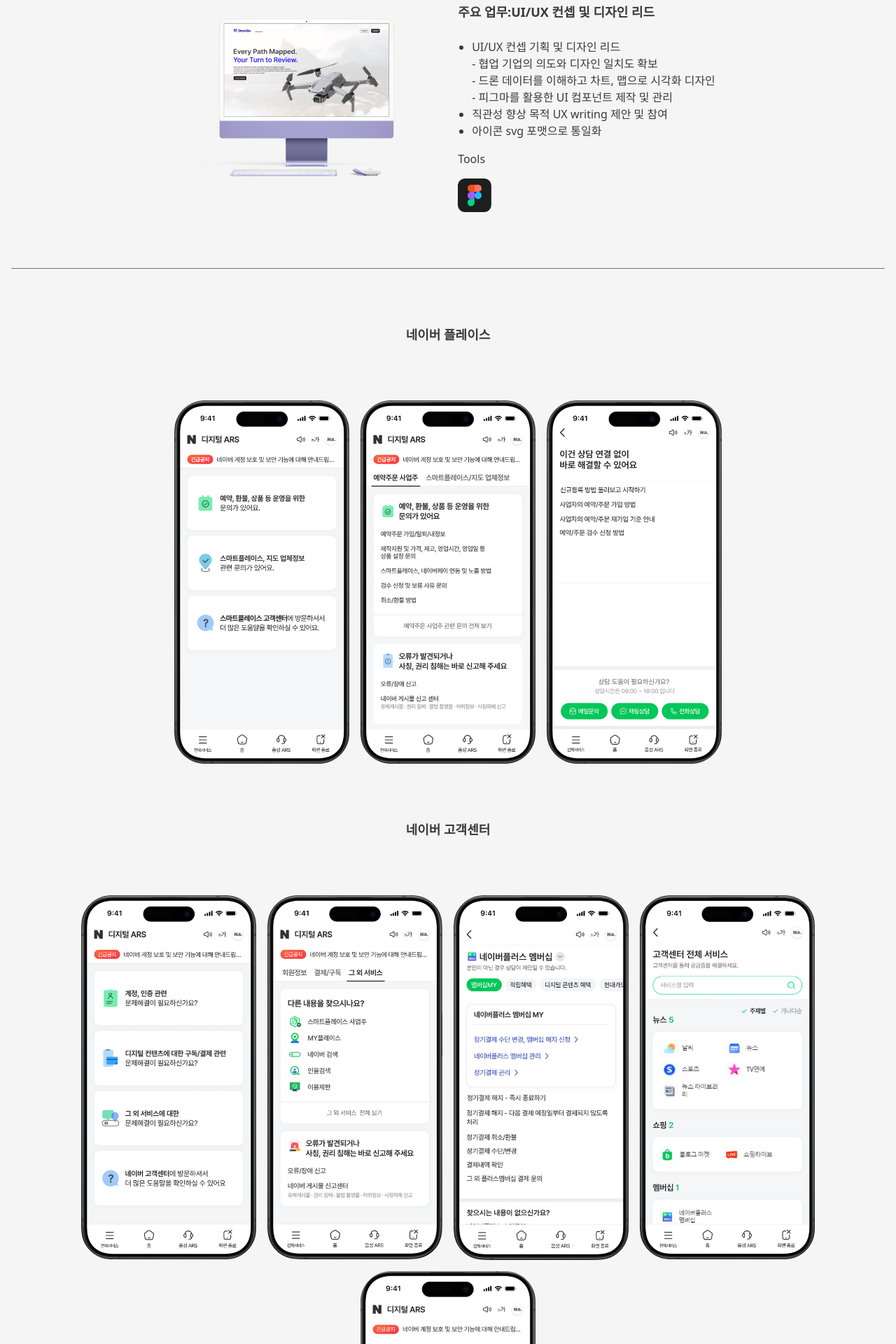
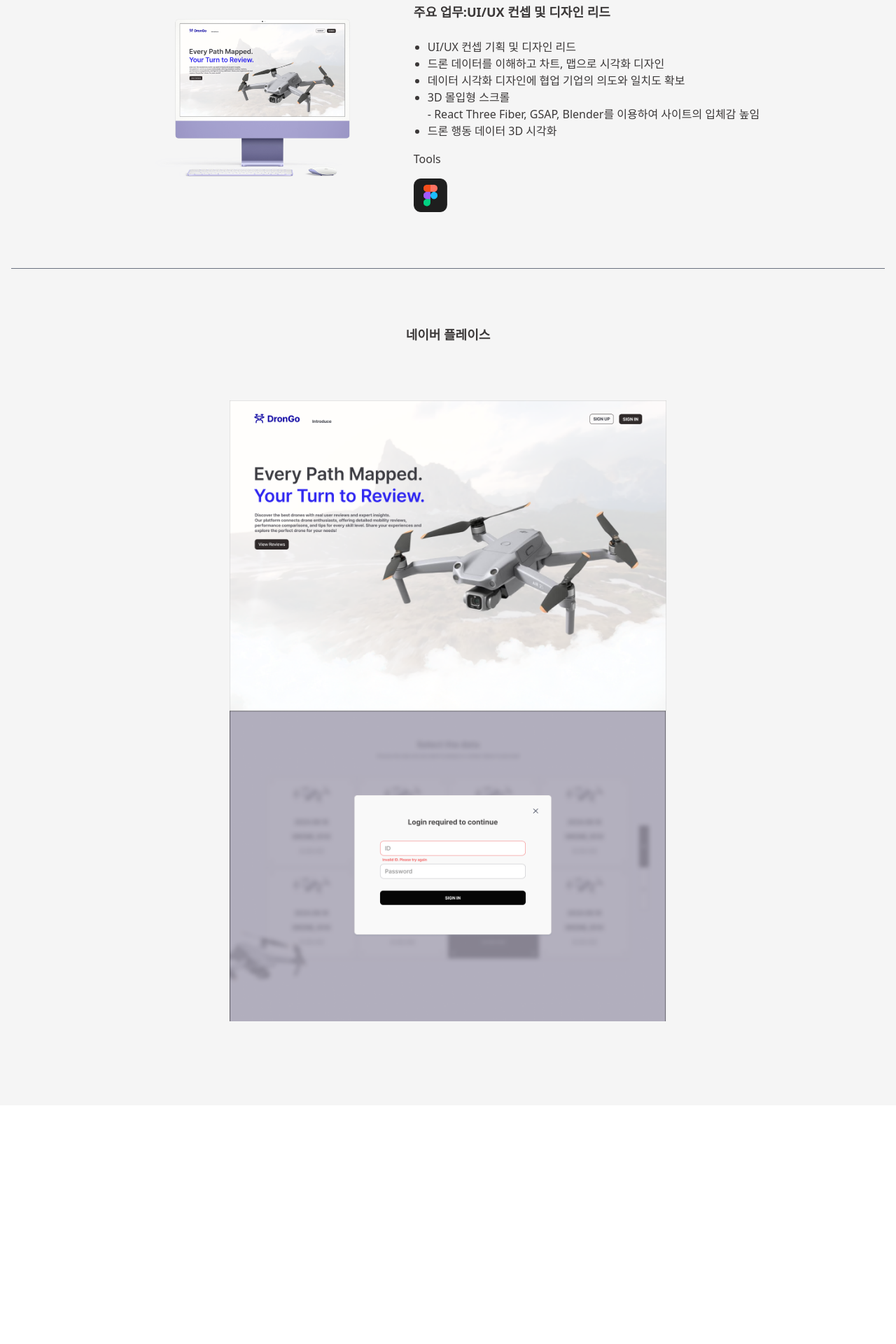
Before and after one commit to hyebinkimsdf/portfolio, a React (Vite) app: page /droneGo in a window 1280 px wide. Shown: the part 340-2260 px from the top of the page at 70% size. After the commit the page ends 1919 px from the top, so only its background shows below. Built offline with nearby package versions, Linux system fonts and the light colour scheme.

Commit message:
add: drone 이미지 자료 추가

```diff
--- a/src/pages/Drone.tsx
+++ b/src/pages/Drone.tsx
@@ -1,7 +1,7 @@
 export function Drone() {
   return (
     <div className="w-full min-h-screen pt-10 bg-[#F5F5F5] text-[#3B3838] flex flex-col justify-center items-center mx-auto px-4 pb-10">
-      <div className="text-center w-full flex flex-col justify-center items-center mt-20 pb-20 border-b-gray-500 border-b-[1px]">
+      <div className="text-center w-full flex flex-col justify-center items-center mt-20 pb-20 max-w-[1440px] border-b-gray-500 border-b-[1px]">
         <p className="text-[40px] md:text-[60px] font-bold mb-4 text-[#342DC2]">
           드론 데이터 시각화 Web
         </p>
@@ -15,11 +15,11 @@
             <img
               src="/images/droneGo/desktopMockUp.png"
               className=" w-[100%]"
-              alt="naver 히어로 섹션 이미지"
+              alt="드론 예시 이미지"
             />
           </div>
 
-          <div className="flex flex-col items-center md:items-start text-center md:text-start">
+          <div className="flex flex-col  items-center md:items-start text-center md:text-start">
             <p className="text-sm mb-4 font-bold text-slate-500 opacity-50">
               2025.01 ~ 2025.02
             </p>
@@ -29,13 +29,16 @@
             <br />
             <ul className="list-disc px-5 text-start">
               <li>UI/UX 컨셉 기획 및 디자인 리드</li>
+              <li>드론 데이터를 이해하고 차트, 맵으로 시각화 디자인</li>
+              <li>데이터 시각화 디자인에 협업 기업의 의도와 일치도 확보</li>
+              <li>3D 몰입형 스크롤</li>
               <ul>
-                <li>- 협업 기업의 의도와 디자인 일치도 확보</li>
-                <li>- 드론 데이터를 이해하고 차트, 맵으로 시각화 디자인</li>
-                <li>- 피그마를 활용한 UI 컴포넌트 제작 및 관리</li>
+                <li>
+                  - React Three Fiber, GSAP, Blender를 이용하여 사이트의 입체감
+                  높임
+                </li>
               </ul>
-              <li>직관성 향상 목적 UX writing 제안 및 참여</li>
-              <li>아이콘 svg 포맷으로 통일화</li>
+              <li>드론 행동 데이터 3D 시각화</li>
             </ul>
 
             <div className="flex flex-col gap-4 mt-4 justify-center items-center md:items-start">
@@ -57,39 +60,9 @@
         <p>네이버 플레이스</p>
         <div className="flex flex-wrap justify-center gap-4 my-20">
           <img
-            src="/images/naver/naver01.png"
-            className="max-w-[250px] w-[40%] h-[50%]"
-          />
-          <img
-            src="/images/naver/naver02.png"
-            className="max-w-[250px]  w-[40%] h-[50%]"
-          />
-          <img
-            src="/images/naver/naver03.png"
-            className="max-w-[250px]  w-[40%] h-[50%]"
-          />
-        </div>
-        <p>네이버 고객센터</p>
-        <div className="flex flex-wrap justify-center gap-4 mt-20 text-center font-bold text-lg ">
-          <img
-            src="/images/naver/naver04.png"
-            className="max-w-[250px]  w-[40%] h-[50%]"
-          />
-          <img
-            src="/images/naver/naver05.png"
-            className="max-w-[250px]  w-[40%] h-[50%]"
-          />
-          <img
-            src="/images/naver/naver06.png"
-            className="max-w-[250px]  w-[40%] h-[50%]"
-          />
-          <img
-            src="/images/naver/naver07.png"
-            className="max-w-[250px]  w-[40%] h-[50%]"
-          />
-          <img
-            src="/images/naver/naver08.png"
-            className="max-w-[250px]  w-[40%] h-[50%]"
+            src="/images/droneGo/home.png"
+            alt="droneGo home화면"
+            className="] w-[50%]  h-[50%]"
           />
         </div>
       </div>
```
Also changed, not shown: public/images/droneGo/home.png (added), public/images/droneGo/home_ sign in.png (added).
